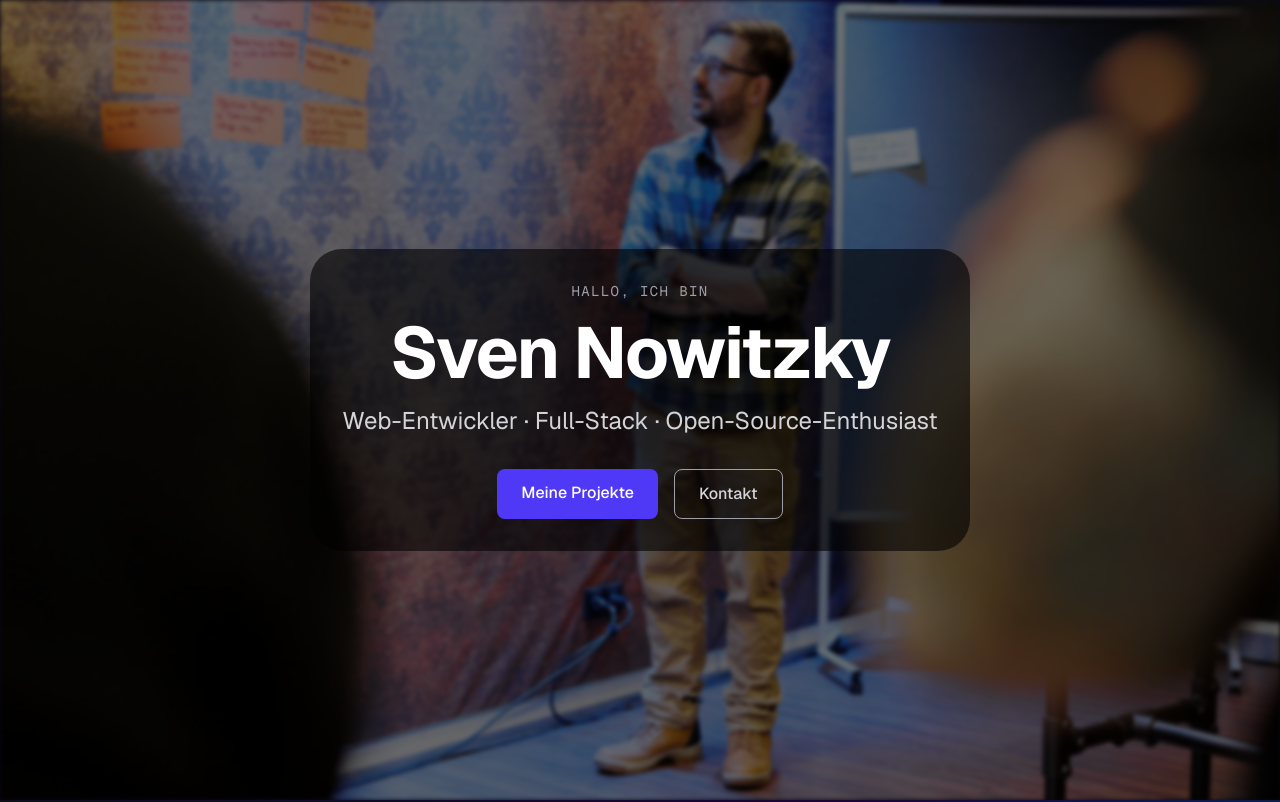
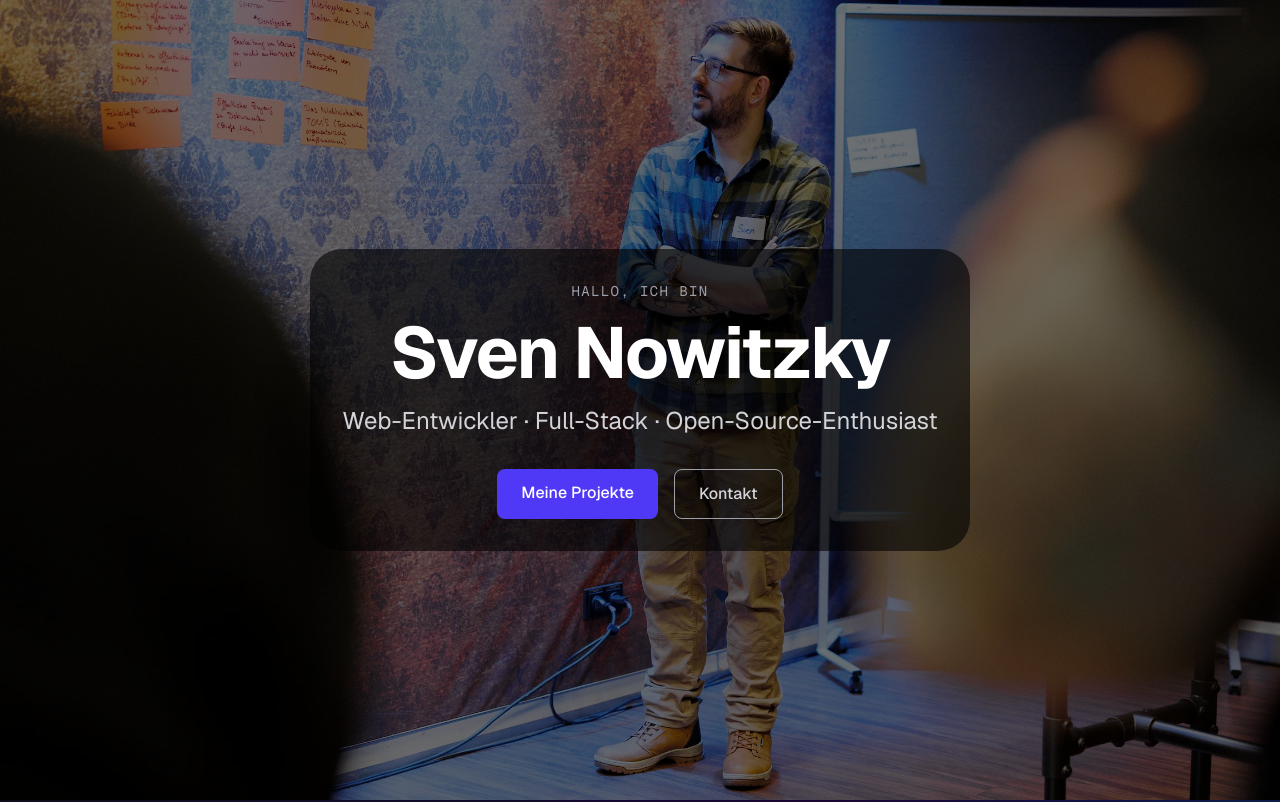
Before and after one commit to ch4oSj0k3r/sn-folio, a Next.js app: page / in a window 1280 px wide. Shown: the top 802 px of the page. Built offline with nearby package versions, Linux system fonts and the light colour scheme.

Commit message:
style: remove blur effect from hero background image

```diff
--- a/src/components/sections/Hero.tsx
+++ b/src/components/sections/Hero.tsx
@@ -12,7 +12,7 @@ export default function Hero() {
         alt="Hero background"
         fill
         priority
-        className="object-cover object-center blur-[2px]"
+        className="object-cover object-center"
         suppressHydrationWarning
       />
 
```
